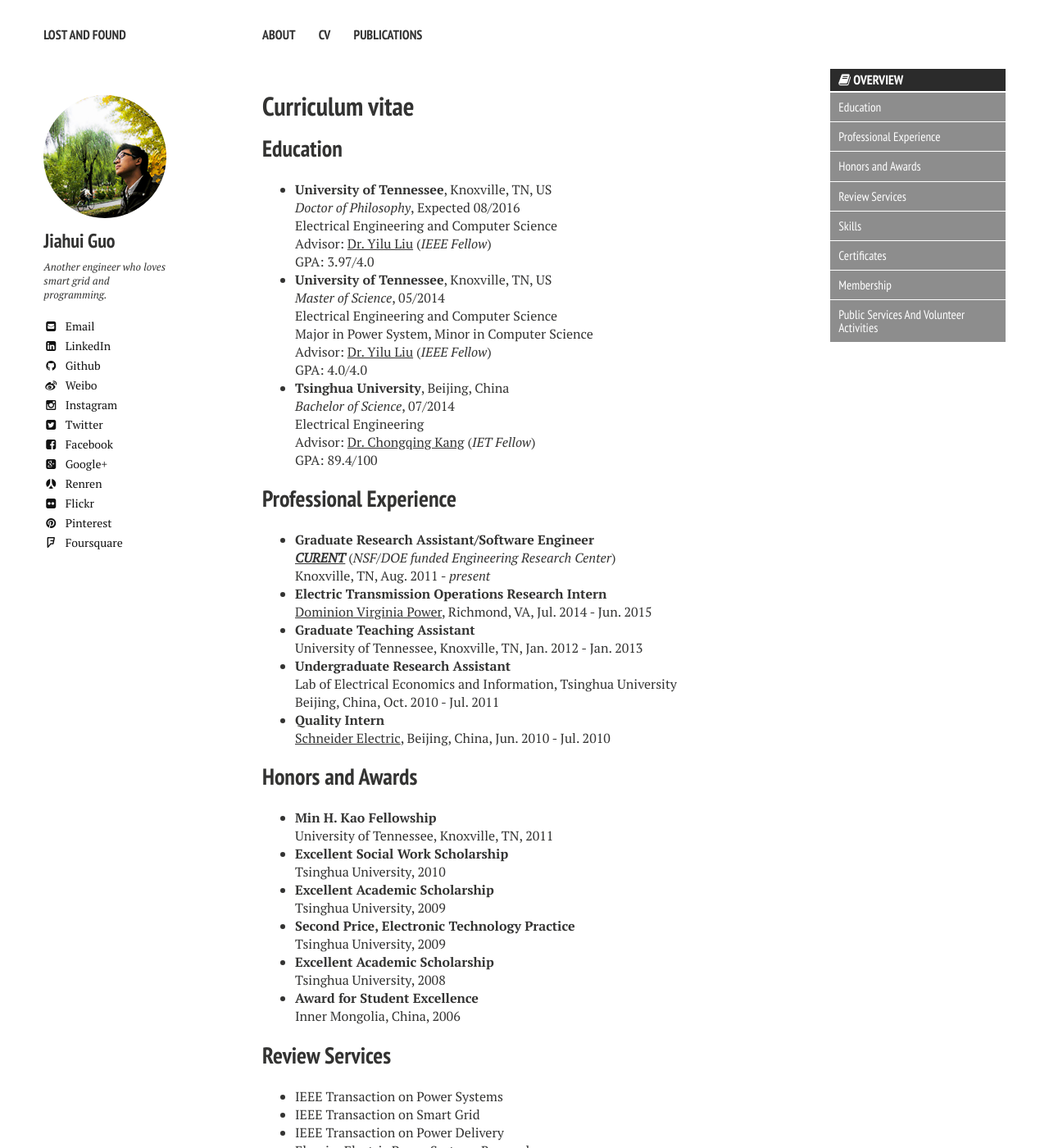
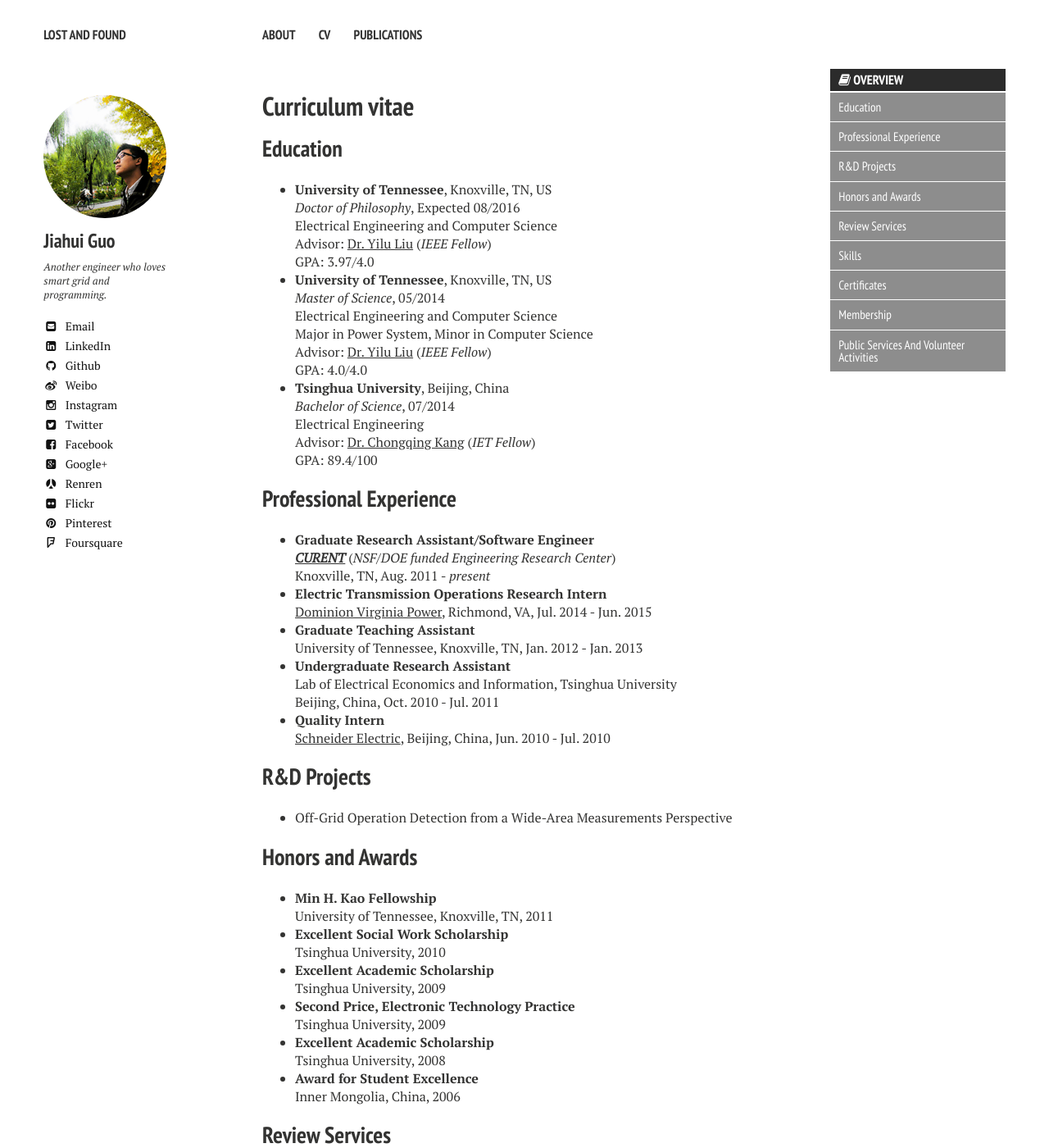
Before and after one commit to JiahuiGuo/jiahuiguo.github.io, a Jekyll site: the page built from cv.md, in a window 1280 px wide and 1400 px high. Shown: the whole window at 82% size. Built offline with Jekyll 4.4.1, drawn with Linux system fonts in a browser that asks for light colours; nearby versions of some CDN libraries.

Commit message:
Update cv.md

```diff
--- a/cv.md
+++ b/cv.md
@@ -40,6 +40,9 @@ share: false
   Beijing, China, Oct. 2010 - Jul. 2011
 - **Quality Intern**
   [Schneider Electric](http://www.schneider-electric.com/b2b/en/solutions/for-business/smart-cities/explore-our-offer/), Beijing, China, Jun. 2010 - Jul. 2010
+
+## R&D Projects
+- Off-Grid Operation Detection from a Wide-Area Measurements Perspective
 
 ## Honors and Awards
 - **Min H. Kao Fellowship**
```
